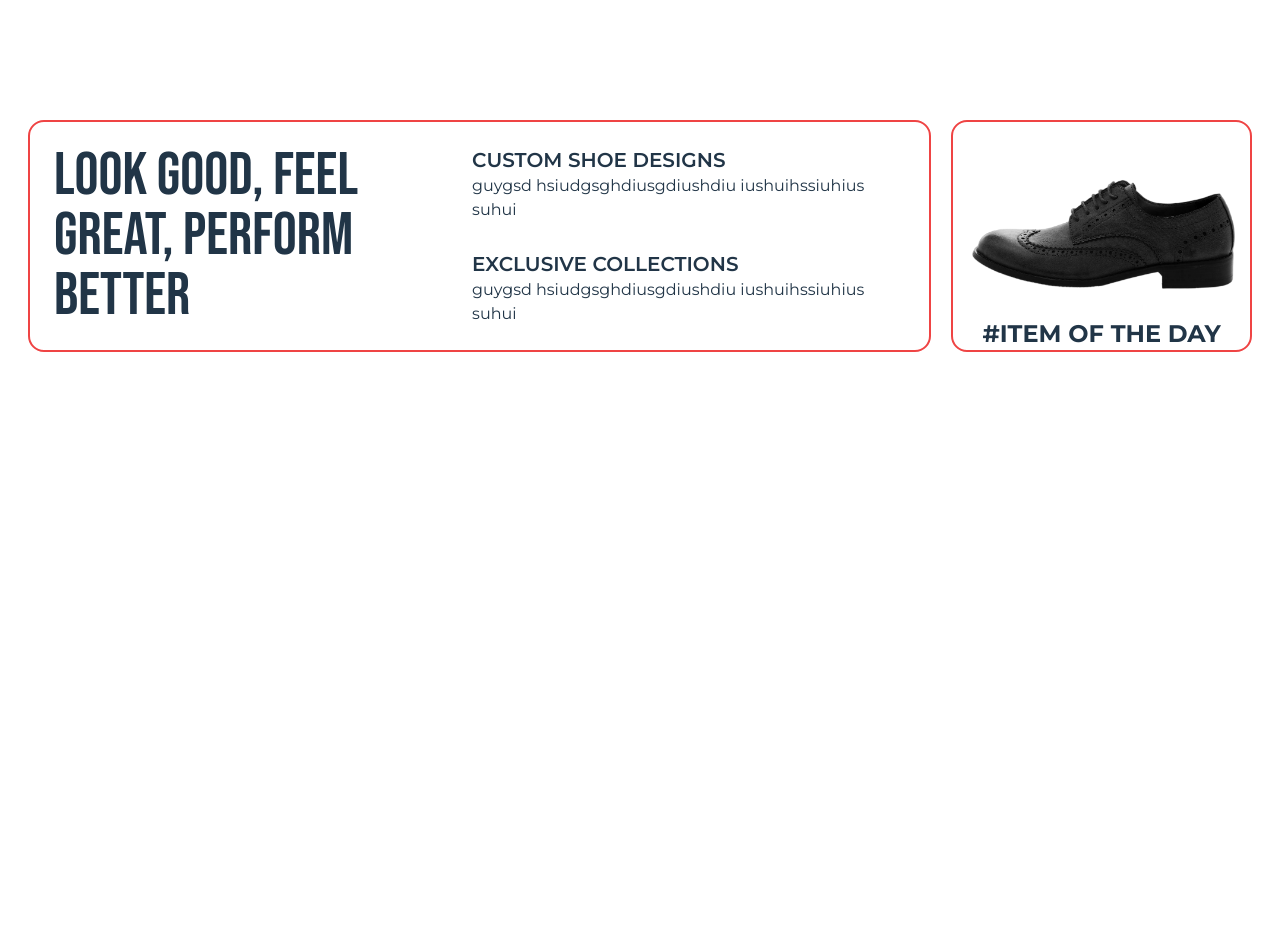
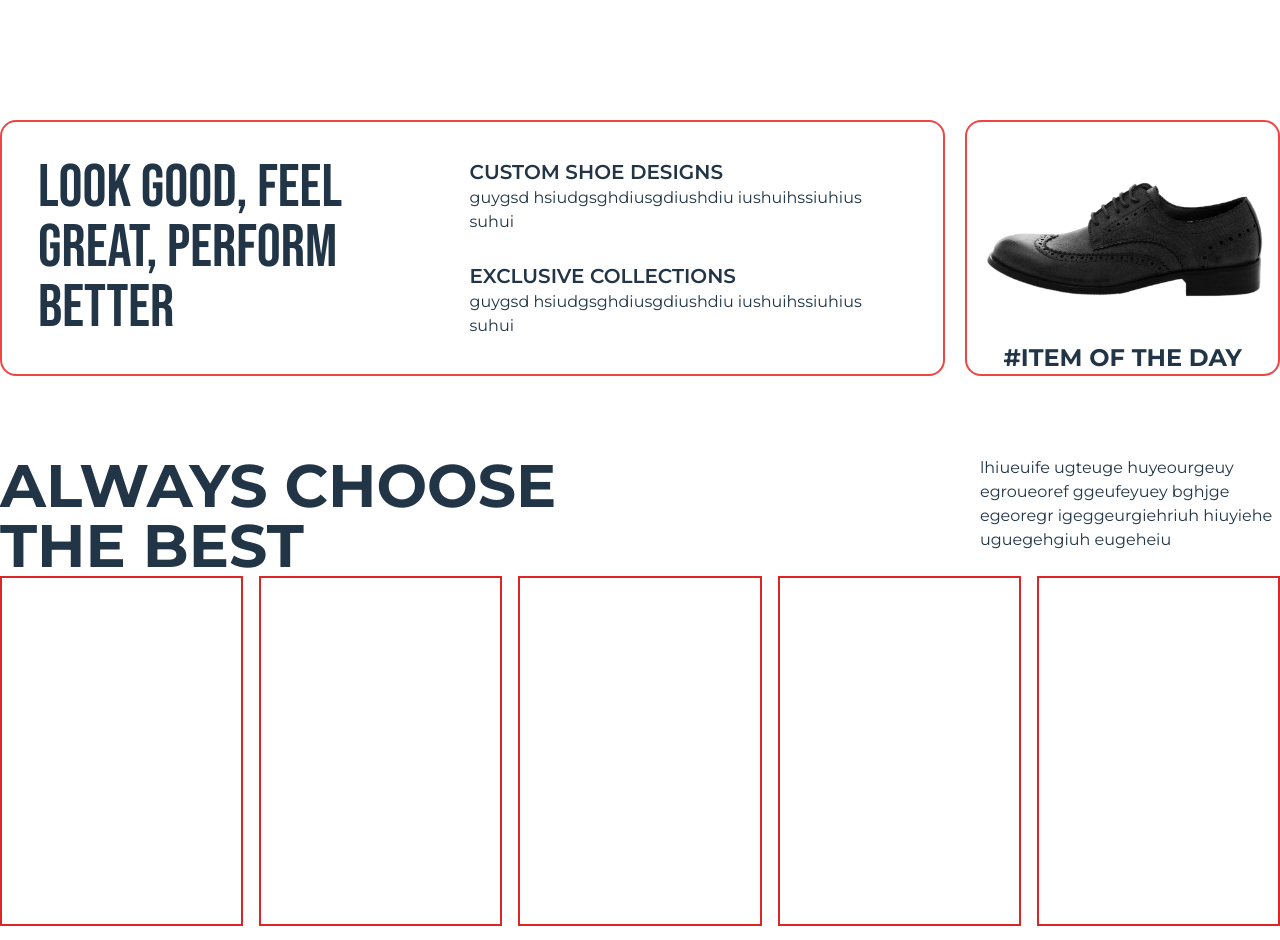
Before and after one commit to Ferinco/manual-footies-client, a React (Vite) app: page / in a window 1280 px wide. Shown: the part 800-1740 px from the top of the page. Before the commit the page ends 1152 px from the top, so only its background shows below. Built offline with nearby package versions, Linux system fonts and the light colour scheme.

Commit message:
products section

```diff
--- a/src/components/custom/Headers.jsx
+++ b/src/components/custom/Headers.jsx
@@ -1,7 +1,6 @@
 export const SubHeader =(props)=>{
     return(
-        <div className="justify-center items-center text-center">
-            <h2 className="font-medium text-3xl">{props.title}</h2>
-        </div>
+
+            <h2 className={`text-6xl w-1/2 uppercase font-bold ${props.style}`}>{props.title}</h2>
     )
 }
--- a/src/components/exports.jsx
+++ b/src/components/exports.jsx
@@ -1,2 +1,4 @@
 export {default as HeroSection} from "./hero/hero"
 export {default as ServicesSection} from "./our-services/services"
+export {default as ProductsSection} from "./products/products"
+// export {default as SubHeader} from "./custom/Headers"
--- a/src/components/our-services/service-card.jsx
+++ b/src/components/our-services/service-card.jsx
@@ -17,7 +17,7 @@ export const LongCard = () => {
         //   }
       ];
   return (
-    <div className="flex justify-between h-full rounded-2xl border-2 border-red-500 w-3/4 p-6">
+    <div className="flex justify-between h-full rounded-2xl border-2 border-red-500 w-3/4 p-9">
       <h1 className="w-1/2 text-6xl">Look good, feel great, perform better</h1>
       <div className="flex flex-col justify-between">
         {
--- a/src/components/our-services/services.jsx
+++ b/src/components/our-services/services.jsx
@@ -20,11 +20,9 @@ export default function Services() {
     },
   ];
   return (
-    <div className="px-7">
       <div className="flex gap-5 h-fit relative">
         <LongCard />
         <ShortCard />
       </div>
-    </div>
   );
 }
--- /dev/null
+++ b/src/components/products/productCard.jsx
@@ -0,0 +1,7 @@
+export default function ProductCard(props){
+    return(
+<div className={`h-[350px] border-2 border-red-600 ${props.style}`}>
+
+</div>
+    )
+}
--- /dev/null
+++ b/src/components/products/products.jsx
@@ -0,0 +1,47 @@
+import { SubHeader } from "../custom/Headers";
+import ProductCard from "./productCard";
+
+export default function Products(){
+    const items =[
+        {
+
+        },
+        {
+
+        }, {
+
+        }, {
+
+        }, {
+
+        }, {
+
+        }, {
+
+        }, {
+
+        }, {
+
+        }, {
+
+        }
+    ]
+    return(
+        <div className="mt-20">
+            <div className="flex justify-between">
+                <SubHeader style="text-start" title="Always choose the best"/>
+                <div className="lg:max-w-[300px]">
+                    <p>lhiueuife ugteuge huyeourgeuy egroueoref ggeufeyuey bghjge egeoregr igeggeurgiehriuh hiuyiehe uguegehgiuh eugeheiu </p>
+                </div>
+
+            </div>
+            <div className="products-body grid grid-rows-2 grid-flow-col gap-4">
+{
+    items.map((item, index)=>(
+        <ProductCard/>
+    ))
+}
+            </div>
+        </div>
+    )
+}
--- a/src/pages/home.jsx
+++ b/src/pages/home.jsx
@@ -1,10 +1,15 @@
-import { HeroSection, ServicesSection } from "../components/exports"
+import {
+  HeroSection,
+  ProductsSection,
+  ServicesSection,
+} from "../components/exports";
 
-export default function Home(){
-    return(
-        <div className="container m-auto flex flex-col h-fit ">
-          <HeroSection/>
-          <ServicesSection/>
-        </div>
-    )
+export default function Home() {
+  return (
+    <div className="container m-auto flex flex-col h-fit ">
+      <HeroSection />
+      <ServicesSection />
+      <ProductsSection />
+    </div>
+  );
 }
```
